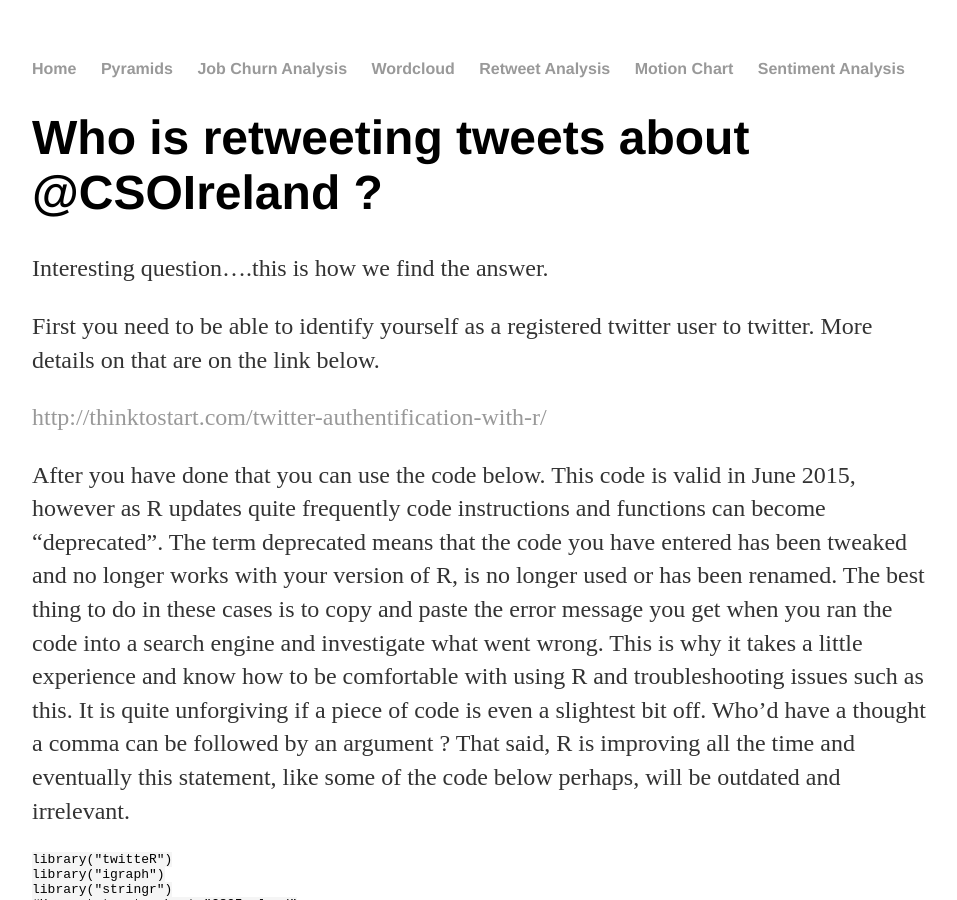
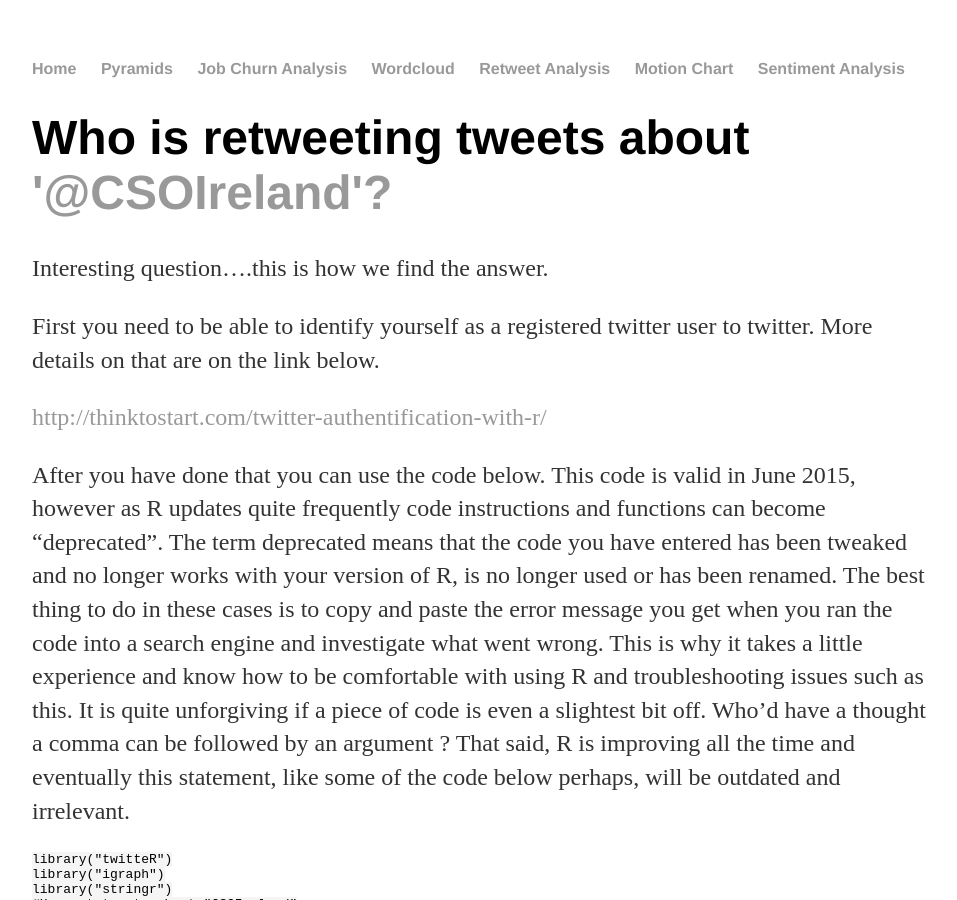
Before and after one commit to CorkDataAnalytics/CorkDataAnalytics.github.io, a Jekyll site: the page built from index.html, in a window 1280 px wide and 900 px high. Shown: the whole window, without its empty margins (160-1117 px from the left). Built offline with Jekyll 4.4.1, drawn with Linux system fonts in a browser that asks for light colours.

Commit message:
Update index.html

```diff
--- a/index.html
+++ b/index.html
@@ -26,7 +26,7 @@
 
 
 <div id="who-is-retweeting-tweets-about-csoireland" class="section level1">
-<h1>Who is retweeting tweets about <span class="citation">@CSOIreland</span> ?</h1>
+<h1>Who is retweeting tweets about <a href="mailto:'@CSOIreland">'@CSOIreland'?</h1>
 <p>Interesting question….this is how we find the answer.</p>
 <p>First you need to be able to identify yourself as a registered twitter user to twitter. More details on that are on the link below.</p>
 <p><a href="http://thinktostart.com/twitter-authentification-with-r/" class="uri">http://thinktostart.com/twitter-authentification-with-r/</a></p>
```
